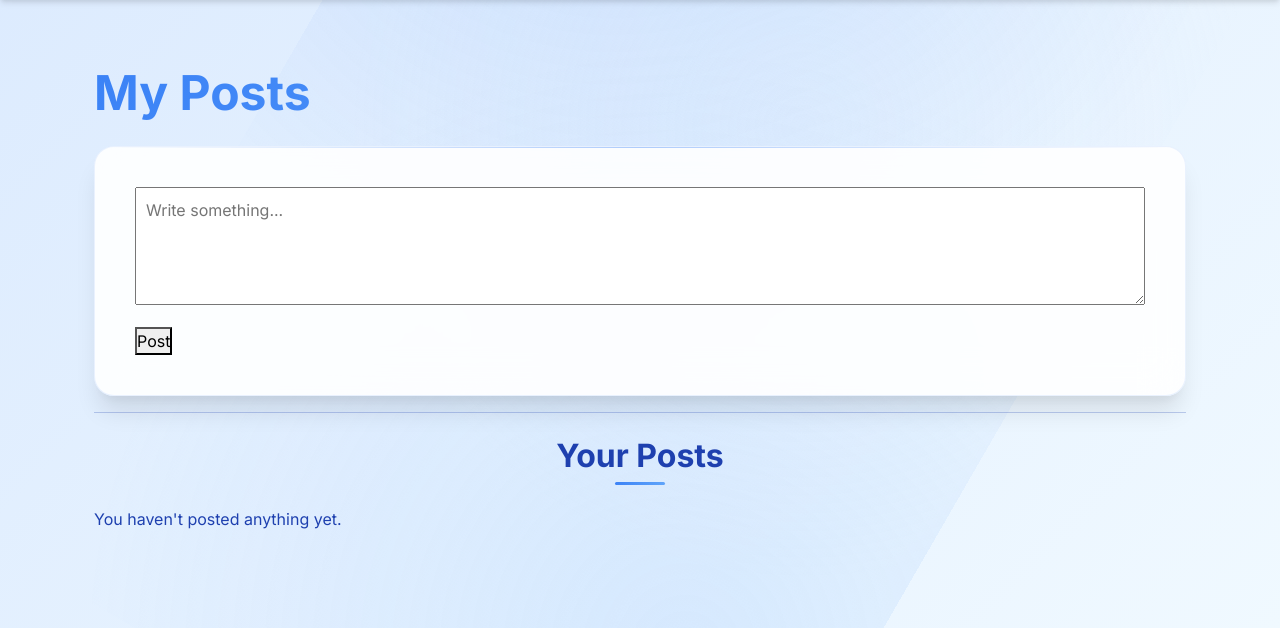
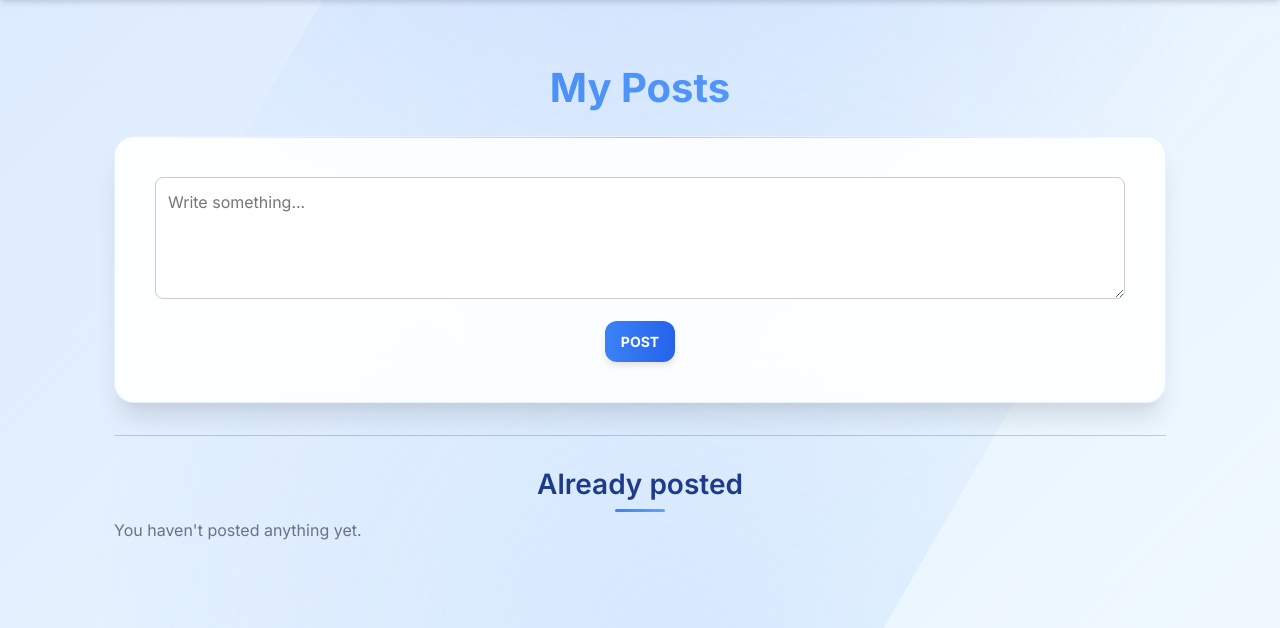
Before and after one commit to codingburgas/2425-11-g-pp-student-practices-assignment-team9, a Flask app: template My_path_team9/student/templates/my_posts.html in a window 1280 px wide. Shown: the part 172-800 px from the top of the page. Run offline with Flask 3, Linux system fonts and the light colour scheme; the template is opened without the code that fills it, so the values that code supplies are empty; some libraries are stand-ins or nearby versions.

Commit message:
Update my posts page

```diff
--- a/My_path_team9/auth/templates/login.html
+++ b/My_path_team9/auth/templates/login.html
@@ -1,7 +1,6 @@
 {% extends "base.html" %}
 
 {% block title %}Login{% endblock %}
-
 {% block content %}
 <div class="row justify-content-center">
 <div class="col-md-5">
@@ -34,5 +33,4 @@
 </p>
 </div>
 </div>
-
 {% endblock %}
--- a/My_path_team9/student/templates/my_posts.html
+++ b/My_path_team9/student/templates/my_posts.html
@@ -1,47 +1,142 @@
 {% extends 'base.html' %}
 {% block content %}
-<div class="container">
+
+<style>
+    .post-container {
+        padding: 2rem;
+    }
+
+    .post-form textarea {
+        width: 100%;
+        padding: 12px;
+        border-radius: 8px;
+        border: 1px solid #ccc;
+        resize: vertical;
+        font-size: 1rem;
+    }
+
+    .view-btn {
+        padding: 10px 16px;
+        background: linear-gradient(to right, #3b82f6, #2563eb);
+        color: white;
+        border: none;
+        border-radius: 12px;
+        font-size: 14px;
+        font-weight: bold;
+        text-transform: uppercase;
+        cursor: pointer;
+        box-shadow: 0 4px 6px rgba(0,0,0,0.1);
+        transition: all 0.3s ease;
+    }
+
+    .view-btn:hover {
+        background: #1d4ed8;
+    }
+
+    .post-box {
+        background-color: white;
+        padding: 1.25rem;
+        border-radius: 1rem;
+        box-shadow: 0 4px 12px rgba(0, 0, 0, 0.06);
+        margin-bottom: 1.5rem;
+    }
+
+    .post-image {
+        width: 100%;
+        border-radius: 8px;
+        margin-bottom: 1rem;
+    }
+
+    .post-meta {
+        color: #6b7280;
+        font-size: 0.875rem;
+        margin-top: 0.25rem;
+    }
+
+    .post-actions {
+        display: flex;
+        gap: 16px;
+        margin-top: 0.75rem;
+    }
+
+    .link-style {
+        color: #2563eb;
+        text-decoration: underline;
+        font-weight: 500;
+        cursor: pointer;
+    }
+
+    .no-posts {
+        color: #6b7280;
+    }
+
+    body.dark-mode .post-box {
+        background-color: rgba(50, 44, 84, 0.9);
+        color: #e4e0ff;
+    }
+
+    body.dark-mode .post-meta {
+        color: #b3add1;
+    }
+
+    body.dark-mode .view-btn {
+        background: linear-gradient(135deg, #8F87F1, #C49CF3);
+    }
+
+    body.dark-mode .view-btn:hover {
+        background: #7D76E8;
+    }
+</style>
+
+<div class="container post-container">
     <div class="student-box">
-        <h1 class="mb-4">My Posts</h1>
+        <h1 class="mb-4" style="font-size: 2.5rem; font-weight: bold; color: #2563eb; text-align: center;">My Posts</h1>
 
         <!-- New Post Form -->
-        <form method="POST">
+        <form method="POST" class="post-form">
             <div class="mb-3">
-                <textarea name="content" rows="4" placeholder="Write something..." style="width: 100%; padding: 10px;" required></textarea>
+                <textarea name="content" rows="4" placeholder="Write something..." required></textarea>
             </div>
+            <div style="text-align: center;">
                 <button type="submit" class="view-btn">Post</button>
+            </div>
         </form>
 
-        <hr>
-        <h2 class="mt-4">Your Posts</h2>
+        <hr style="margin: 2rem 0;">
+
+        <h2 style="font-size: 1.75rem; font-weight: 600; color: #1e3a8a; margin-bottom: 1rem;">Already posted</h2>
 
         {% if posts %}
-            <div class="grid gap-4">
             {% for post in posts %}
-                    <div class="bg-white dark:bg-zinc-800 border border-gray-200 dark:border-gray-600 rounded-xl p-4 shadow-md">
+                <div class="post-box">
                     {% if post.image_url %}
-                            <img src="{{ post.image_url }}" alt="Post image" class="w-full rounded mb-3">
+                        <img src="{{ post.image_url }}" alt="Post image" class="post-image">
                     {% endif %}
 
-                        <p>{{ post.content }}</p>
+                    <p style="font-size: 1.125rem; font-weight: 500;">{{ post.content }}</p>
 
                     {% if post.timestamp %}
-                            <small class="text-gray-500">Posted on {{ post.timestamp.strftime('%Y-%m-%d %H:%M') }}</small><br>
+                        <div class="post-meta">
+                            Posted on {{ post.timestamp.strftime('%Y-%m-%d %H:%M') }}
+                        </div>
                     {% endif %}
 
-                        <div class="mt-2 flex items-center gap-3">
-                            <a href="{{ url_for('student.edit_post', post_id=post.id) }}" class="text-blue-500 hover:underline">Edit</a>
+                    <div class="post-actions">
+                        <!-- Edit Link -->
+                        <a href="{{ url_for('student.edit_post', post_id=post.id) }}" class="link-style">Edit</a>
 
-                            <form action="{{ url_for('student.delete_post', post_id=post.id) }}" method="POST" style="display:inline;">
-                                <button type="submit" class="text-red-500 bg-transparent border-none cursor-pointer hover:underline ml-2">Delete</button>
-                            </form>
+                        <!-- Delete Link with Hidden Form -->
+                        <a href="#" onclick="event.preventDefault(); this.nextElementSibling.submit();" class="link-style">
+                            Delete
+                        </a>
+                        <form action="{{ url_for('student.delete_post', post_id=post.id) }}" method="POST" style="display: none;"></form>
                     </div>
                 </div>
             {% endfor %}
-            </div>
         {% else %}
-            <p>You haven't posted anything yet.</p>
+            <p class="no-posts">You haven't posted anything yet.</p>
         {% endif %}
     </div>
 </div>
+
 {% endblock %}
```
Lines whose indentation alone changed are shown as unchanged.
